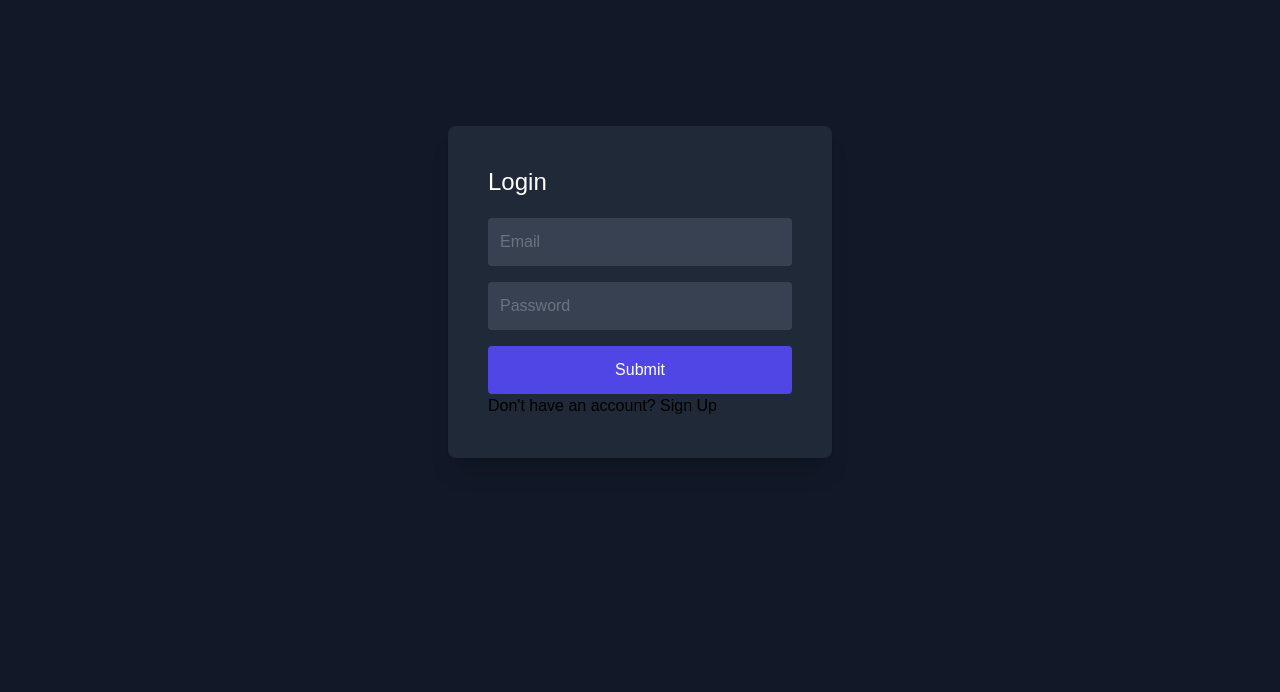
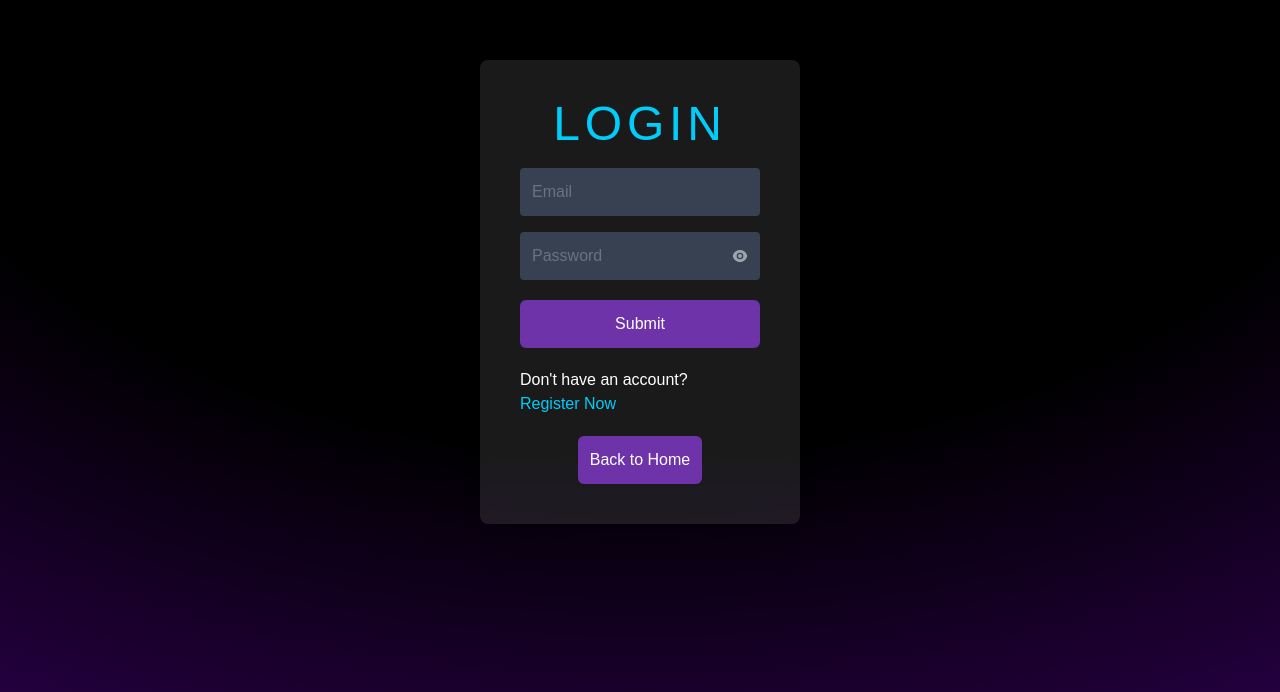
Before and after one commit to Chu1503/illumina_2.0_website, a Next.js app: page /login in a window 1280 px wide. Shown: the part 108-800 px from the top of the page. Built offline with nearby package versions, Linux system fonts and the light colour scheme; no server answers.

Commit message:
auth pages styles

```diff
--- a/components/Hero.tsx
+++ b/components/Hero.tsx
@@ -14,7 +14,7 @@ export default function Hero({}: Props) {
         src={illumina_logo_text.src}
         alt="ILLUMINA LOGO TEXT"
       />
-      <button className="text-xl sm:text-2xl p-3 bg-[rgba(110,50,169,255)] text-[rgb(255,255,255)] rounded-full flex items-center justify-center"
+      <button className="text-xl sm:text-2xl p-3 bg-[rgba(110,50,169,255)] text-[rgb(255,255,255)] rounded-lg flex items-center justify-center"
       onClick={()=>{router.push('/login')}}>
         Get Started
       </button>
--- a/src/app/login/page.jsx
+++ b/src/app/login/page.jsx
@@ -3,11 +3,16 @@ import { useState } from 'react';
 import {useSignInWithEmailAndPassword} from 'react-firebase-hooks/auth'
 import {auth} from '@/app/firebase/config'
 import { useRouter } from 'next/navigation';
+import { RiEyeFill, RiEyeOffFill } from "react-icons/ri";
 
 const Login = () => {
   const [email, setEmail] = useState('');
   const [password, setPassword] = useState('');
+  const [showPassword, setShowPassword] = useState(false);
   const [signInWithEmailAndPassword] = useSignInWithEmailAndPassword(auth);
+  const togglePasswordVisibility = () => {
+    setShowPassword((prevShowPassword) => !prevShowPassword);
+  };
   const router = useRouter()
 
   const handleLogin = async () => {
@@ -23,35 +28,63 @@ const Login = () => {
     }
   };
 
+  const handleBack = () => {
+    router.push('/');
+  };
+
   return (
-    <div className="min-h-screen flex items-center justify-center bg-gray-900">
-      <div className="bg-gray-800 p-10 rounded-lg shadow-xl w-96">
-        <h1 className="text-white text-2xl mb-5">Login</h1>
+    <div className="min-h-screen flex items-center justify-center [background:radial-gradient(150%_150%_at_50%_10%,#000_40%,#4B0082_100%)]">
+      <div className="flex flex-col items-center backdrop-filter backdrop-blur-lg bg-opacity-10 bg-white p-10 rounded-lg shadow-xl w-[85vw] sm:w-[25vw]">
+        <h1 className="uppercase text-[rgba(1,205,250,255)] text-4xl sm:text-5xl tracking-widest mb-5">Login</h1>
         <input
           type="email"
           placeholder="Email"
           value={email}
           onChange={(e) => setEmail(e.target.value)}
-          className="w-full p-3 mb-4 bg-gray-700 rounded outline-none text-white placeholder-gray-500"
+          className="w-[75vw] sm:w-full p-3 mb-4 bg-gray-700 rounded outline-none text-white placeholder-gray-500"
         />
-        <input
-          type="password"
-          placeholder="Password"
-          value={password}
-          onChange={(e) => setPassword(e.target.value)}
-          className="w-full p-3 mb-4 bg-gray-700 rounded outline-none text-white placeholder-gray-500"
-        />
+        <div className="relative flex flex-col items-center w-[75vw] sm:w-full">
+          <input
+            type={showPassword ? "text" : "password"}
+            placeholder="Password"
+            value={password}
+            onChange={(e) => setPassword(e.target.value)}
+            className="w-[75vw] sm:w-full p-3 bg-gray-700 rounded outline-none text-white placeholder-gray-500"
+          />
+          <div className="absolute inset-y-0 right-0 flex items-center pr-3">
+            {showPassword ? (
+              <RiEyeOffFill
+                onClick={togglePasswordVisibility}
+                className="text-gray-400 cursor-pointer"
+              />
+            ) : (
+              <RiEyeFill
+                onClick={togglePasswordVisibility}
+                className="text-gray-400 cursor-pointer"
+              />
+            )}
+          </div>
+        </div>
         <button
           onClick={handleLogin}
-          className="w-full p-3 bg-indigo-600 rounded text-white hover:bg-indigo-500"
+          className="w-[75vw] sm:w-full mt-5 p-3 rounded-md bg-[rgba(110,50,169,255)] text-[rgb(255,255,255)] hover:bg-[rgba(110,50,169,0.5)]"
         >
           Submit
         </button>
-        <button onClick={() => {
-        router.push('/register')
-
-        }}>
-          Don't have an account? Sign Up
+        <div className="text-[rgb(255,255,255)] mt-5">
+          Don't have an account?{" "}
+          <button
+            className="hover:text-[rgb(255,255,255)] text-[rgba(1,205,250,255)]"
+            onClick={() => router.push("/register")}
+          >
+            Register Now
+          </button>
+        </div>
+        <button
+          onClick={handleBack}
+          className="mt-5 p-3 rounded-md bg-[rgba(110,50,169,255)] text-[rgb(255,255,255)] hover:bg-[rgba(110,50,169,0.5)]"
+        >
+          Back to Home
         </button>
       </div>
     </div>
--- a/src/app/register/page.jsx
+++ b/src/app/register/page.jsx
@@ -89,6 +89,10 @@ const Register = () => {
     }
   };
 
+  const handleBack = () => {
+    router.push("/");
+  };
+
   return (
     <div className="min-h-screen flex items-center justify-center [background:radial-gradient(150%_150%_at_50%_10%,#000_40%,#4B0082_100%)]">
       <div className="flex flex-col items-center backdrop-filter backdrop-blur-lg bg-opacity-10 bg-white p-10 rounded-lg shadow-xl w-[85vw] sm:w-[25vw]">
@@ -150,7 +154,7 @@ const Register = () => {
         )}
         <button
           onClick={handleRegister}
-          className="w-full mt-5 p-3 rounded-md bg-[rgba(110,50,169,255)] text-[rgb(255,255,255)] hover:bg-[rgba(110,50,169,0.5)]"
+          className="w-[75vw] sm:w-full mt-5 p-3 rounded-md bg-[rgba(110,50,169,255)] text-[rgb(255,255,255)] hover:bg-[rgba(110,50,169,0.5)]"
         >
           Submit
         </button>
@@ -164,6 +168,12 @@ const Register = () => {
             Login
           </button>
         </div>
+        <button
+          onClick={handleBack}
+          className="mt-5 p-3 rounded-md bg-[rgba(110,50,169,255)] text-[rgb(255,255,255)] hover:bg-[rgba(110,50,169,0.5)]"
+        >
+          Back to Home
+        </button>
       </div>
     </div>
   );
```
